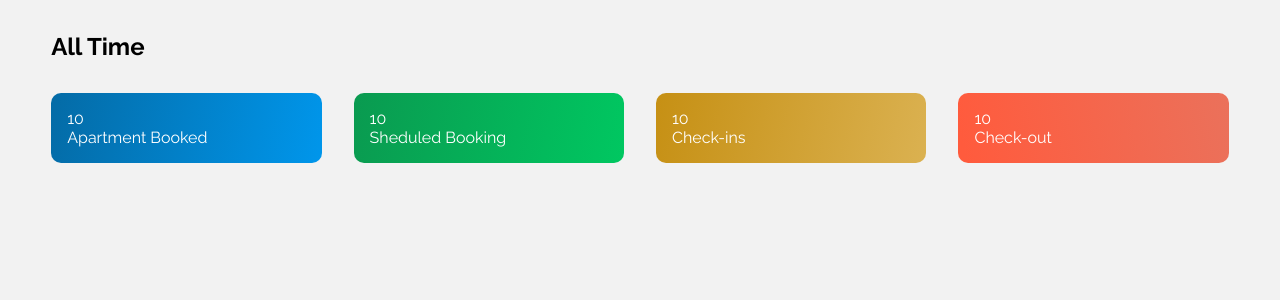
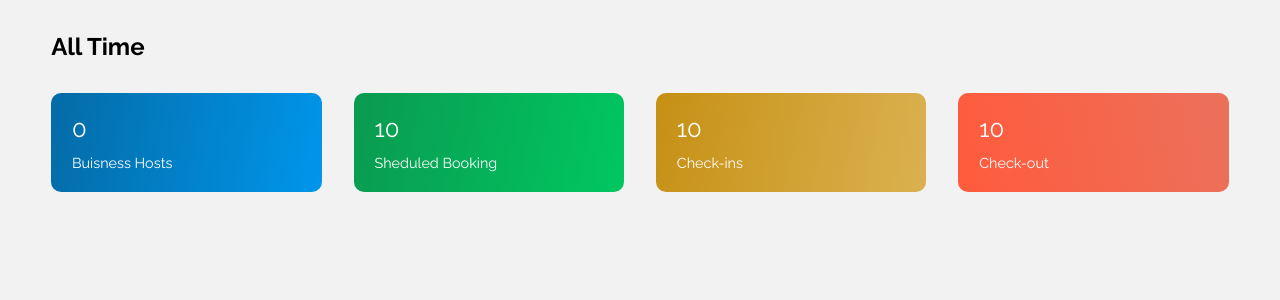
Before and after one commit to doshservices/pebbles-admin, a React (Create React App) app: page /overview in a window 1280 px wide. Shown: the top 300 px of the page. Built offline with nearby package versions, Linux system fonts and the light colour scheme; no server answers.

Commit message:
created store

```diff
--- a/package.json
+++ b/package.json
@@ -3,7 +3,7 @@
   "version": "0.1.0",
   "private": true,
   "dependencies": {
-    "@reduxjs/toolkit": "^1.9.2",
+    "@reduxjs/toolkit": "^1.9.3",
     "@testing-library/jest-dom": "^5.16.5",
     "@testing-library/react": "^13.4.0",
     "@testing-library/user-event": "^13.5.0",
--- a/src/App.js
+++ b/src/App.js
@@ -1,7 +1,6 @@
 import { BrowserRouter, Route, Routes } from 'react-router-dom';
 import './App.css';
 import Login from './pages/login';
-import Dashboard from './components/dashboard/dashboard';
 import SideNav from './components/sidenav';
 import BuisnessHost from './components/hosts/buisnessHost';
 import IndividualHost from './components/hosts/individualHost';
@@ -31,10 +30,11 @@ function App() {
         <div>
           <Routes>
             <Route path="/sign-in" element={<Login />} />
-            <Route path='/' element={<Dashboard />} />
+            <Route path='/' element={<Overview />} />
             <Route path='/buisness' element={<BuisnessHost />} />
             <Route path='/overview' element={<Overview />} />
             <Route path='/individual' element={<IndividualHost />} />
+            <Route path='/transactions' element={<IndividualHost />} />
           </Routes>
         </div>
       </div>
--- a/src/components/hosts/buisnessHost.jsx
+++ b/src/components/hosts/buisnessHost.jsx
@@ -14,8 +14,14 @@ const BuisnessHost = () => {
 
   const [showOptions, setShowOptions] = useState(false);
   const [loading, setLoading] = useState(false);
-  const [details, setDetails] = useState("");
+  const [details, setDetails] = useState([]);
   const [apiError, setApiError] = useState("");
+  console.log(details);
+  console.log(details.length);
+  useEffect(() => {
+    localStorage.setItem("bzhostLen", JSON.stringify(details.length));
+  }, [details.length]);
+
   const buisUrl =
     "https://pubblessignature-production.up.railway.app/api/admin/allbusiness";
 
@@ -30,7 +36,7 @@ const BuisnessHost = () => {
       .then((res) => {
         setLoading(false);
         console.log(res);
-        setDetails(res.data.data.businessHost[0]);
+        setDetails(res.data.data.businessHost);
       })
       .catch((err) => {
         setLoading(false);
@@ -66,15 +72,13 @@ const BuisnessHost = () => {
               </tr>
             </thead>
             <tbody>
-              <td>{details.email}</td>
-              <td>{details.phoneNumber}</td>
-              <td>{details.role}</td>
-              <td>{details.status}</td>
-              {/* {details.map((detail, id) => {
+              {details.map((detail, id) => {
+                return (
                   <tr key={id}>
                     <td>{detail.email}</td>
-                </tr>;
-              })} */}
+                    <td>{detail.phoneNumber}</td>
+                    <td>{detail.role}</td>
+                    <td>{detail.status}</td>
                     <td
                       onClick={() => setShowOptions(!showOptions)}
                       className="actions"
@@ -85,11 +89,20 @@ const BuisnessHost = () => {
                     </td>
                     {showOptions && (
                       <td className="actions_options">
-                  <p onClick={() => setShowOptions(!showOptions)}>Verify</p>
-                  <p onClick={() => setShowOptions(!showOptions)}>Suspend</p>
-                  <p onClick={() => setShowOptions(!showOptions)}>Delete</p>
+                        <p onClick={() => setShowOptions(!showOptions)}>
+                          Verify
+                        </p>
+                        <p onClick={() => setShowOptions(!showOptions)}>
+                          Suspend
+                        </p>
+                        <p onClick={() => setShowOptions(!showOptions)}>
+                          Delete
+                        </p>
                       </td>
                     )}
+                  </tr>
+                );
+              })}
             </tbody>
           </table>
         </>
--- a/src/components/hosts/individualHost.jsx
+++ b/src/components/hosts/individualHost.jsx
@@ -12,7 +12,7 @@ const IndividualHost = () => {
     localStorage.getItem("Pebbles__Super_Admin___toKen")
   );
   const [loading, setLoading] = useState(false);
-  const [details, setDetails] = useState("");
+  const [details, setDetails] = useState([]);
   const [showOptions, setShowOptions] = useState(false);
   console.log(details);
   const buisUrl =
--- a/src/components/sidenav.jsx
+++ b/src/components/sidenav.jsx
@@ -11,7 +11,7 @@ const SideNav = () => {
         <li>
           <NavLink
             className={({ isActive }) => (isActive ? "active" : "")}
-            to="/overview"
+            to="/"
           >
             <img src={overview} alt="overview" />
             <span>Overview</span>
@@ -20,7 +20,6 @@ const SideNav = () => {
         <li>
           <NavLink to="/bookings">
             <img src={bookings} alt="bookings" />
-
             <span>Bookings</span>
           </NavLink>
         </li>
@@ -30,13 +29,18 @@ const SideNav = () => {
           </NavLink>
         </li>
         <li>
-          <NavLink to="/transactions">
+          <NavLink to="/buisness">
+            <span>Buisness Host</span>
+          </NavLink>
+        </li>
+        <li>
+          <NavLink to="/individual">
             <span>Individual Host</span>
           </NavLink>
         </li>
         <li>
-          <NavLink to="/hosts">
-            <span>Individual Host</span>
+          <NavLink to="/transactions">
+            <span>Transaction</span>
           </NavLink>
         </li>
       </ul>
--- a/src/index.js
+++ b/src/index.js
@@ -3,11 +3,15 @@ import ReactDOM from 'react-dom/client';
 import './index.css';
 import App from './App';
 import reportWebVitals from './reportWebVitals';
+import { Provider } from 'react-redux';
+import store from './store/store';
 
 const root = ReactDOM.createRoot(document.getElementById('root'));
 root.render(
   <React.StrictMode>
-    <App />
+    <Provider store={store}>
+      <App />
+    </Provider>
   </React.StrictMode>
 );
 
--- a/src/pages/overview/overview.jsx
+++ b/src/pages/overview/overview.jsx
@@ -1,13 +1,44 @@
+import { useEffect, useState } from "react";
 import "../../style/overview.css";
+import axios from "axios";
 
 const Overview = () => {
+  const [details, setDetails] = useState([]);
+  const [apiError, setApiError] = useState("");
+  const buisLength = details.length;
+
+  const buisUrl =
+    "https://pubblessignature-production.up.railway.app/api/admin/allbusiness";
+  const authToken = JSON.parse(
+    localStorage.getItem("Pebbles__Super_Admin___toKen")
+  );
+  const fetchData = async () => {
+    await axios
+      .get(buisUrl, {
+        headers: {
+          Authorization: `Bearer ${authToken}`,
+        },
+      })
+      .then((res) => {
+        console.log(res);
+        setDetails(res.data.data.businessHost);
+      })
+      .catch((err) => {
+        console.log(err);
+        setApiError(err.message);
+      });
+  };
+  useEffect(() => {
+    fetchData();
+  }, []);
   return (
     <section className="overview">
       <h2>All Time</h2>
       <section className="total_amount">
         <div>
-          <p>10</p>
-          <p>Apartment Booked</p>
+          {buisLength > 0 ? <p>{buisLength}</p> : <p>0</p>}
+
+          <p>Buisness Hosts</p>
         </div>
         <div>
           <p>10</p>
--- /dev/null
+++ b/src/store/store.js
@@ -0,0 +1,5 @@
+import { configureStore } from "@reduxjs/toolkit";
+
+export default configureStore({
+    reducer: {},
+})
--- a/src/style/navbar.css
+++ b/src/style/navbar.css
@@ -15,7 +15,7 @@
 
 .sidenav a {
     color: hsla(0, 0%, 18%, 0.7);
-    font-weight: 500;
+    font-weight: 600;
     font-size: .9rem;
     margin-bottom: .5rem;
     padding: .5rem 1.5rem;
--- a/src/style/overview.css
+++ b/src/style/overview.css
@@ -12,11 +12,20 @@
 
 .overview .total_amount>div {
     color: white;
-    padding: 1rem;
+    padding: 1.3rem;
     flex-grow: 1;
-    flex-basis: 200px;
+    flex-basis: 180px;
     margin: auto;
     max-width: 300px;
+}
+
+.overview .total_amount>div p:nth-child(1) {
+    font-size: 1.5rem;
+    margin-bottom: .7rem;
+}
+
+.overview .total_amount>div p:nth-child(2) {
+    font-size: .9rem;
 }
 
 .overview .total_amount div:nth-child(1) {
```
Also changed, not shown: 1 other file (tests, documents, lock files or other folders). Lines whose indentation alone changed are shown as unchanged.
